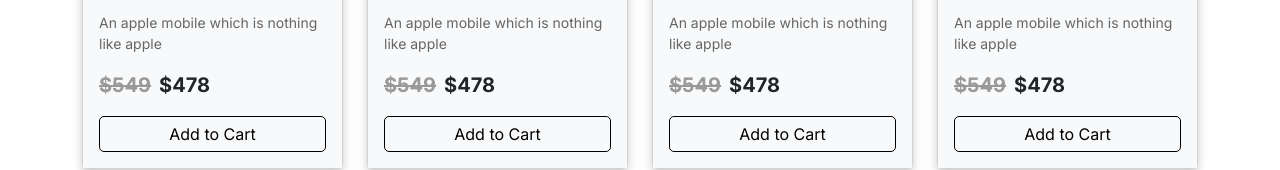
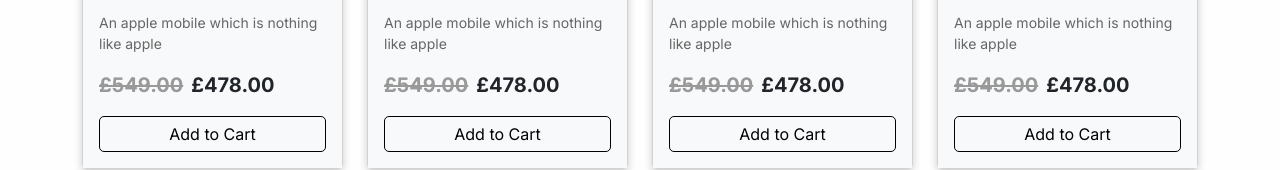
Before and after one commit to TarekMahmoud175/Tangent-Ecommerce-Next, a Next.js app: page /shop in a window 1280 px wide. Shown: the part 395-565 px from the top of the page. Built offline with nearby package versions, Linux system fonts and the light colour scheme.

Commit message:
added function to handle currency

```diff
--- a/src/components/molcules/product-card/index.tsx
+++ b/src/components/molcules/product-card/index.tsx
@@ -2,12 +2,15 @@ import React from "react";
 import { Product } from "@/common/types/product";
 import styles from "./product.module.scss";
 import ButtonComponent from "@/components/atoms/button";
+import { handleCurrency } from "@/utils/handleCurrency";
 
 type productCardProps = {
   product: Product;
 };
 
 const ProductCard = ({ product }: productCardProps) => {
+
+  handleCurrency(1500)
   return (
     <div className={`card ${styles.productCard}`}>
       <img
@@ -26,9 +29,14 @@ const ProductCard = ({ product }: productCardProps) => {
           className={`d-flex justify-content-between align-items-center ${styles.productInfo}`}
         >
           <p className={`card-text ${styles.productPrice}`}>
-            <span className={styles.originalPrice}>${product.price}</span>$
-            {Math.round(
-              product.price - (product.price * product.discountPercentage) / 100
+            <span className={styles.originalPrice}>
+              {handleCurrency(product.price)}
+            </span>
+            {handleCurrency(
+              Math.round(
+                product.price -
+                  (product.price * product.discountPercentage) / 100
+              )
             )}
           </p>
         </div>
--- a/src/components/molcules/search/search.module.scss
+++ b/src/components/molcules/search/search.module.scss
@@ -40,6 +40,7 @@
     border-start-end-radius: 0px !important;
     border-end-end-radius: 0px !important;
     flex: 0 0 90%;
+    padding-inline-start: 15px;
 }
 
 .searchbtn {
--- /dev/null
+++ b/src/utils/handleCurrency.ts
@@ -0,0 +1,3 @@
+export const handleCurrency = (amount: number) => {
+    return new Intl.NumberFormat('en', { style: 'currency', currency: 'GBP',  }).format(amount)
+}
```
